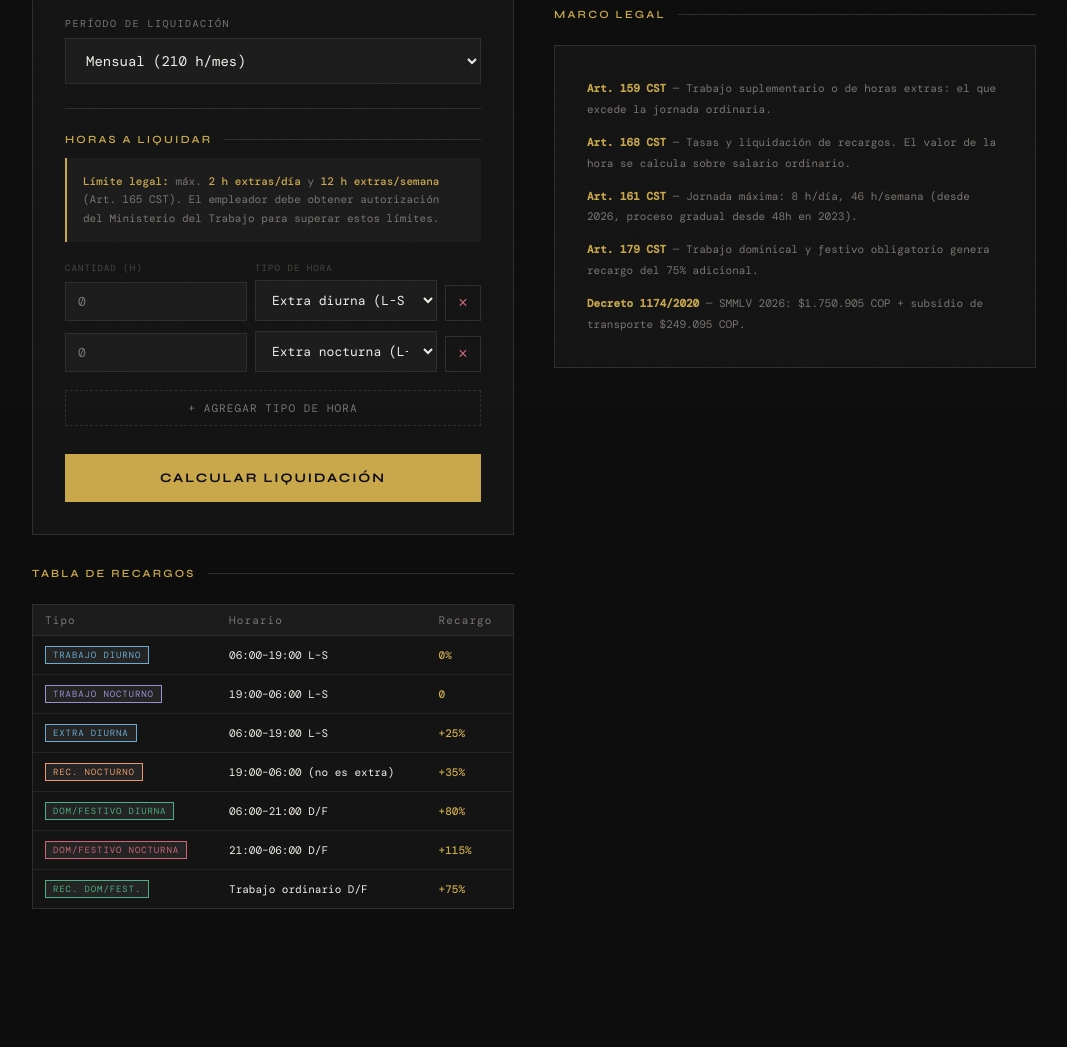
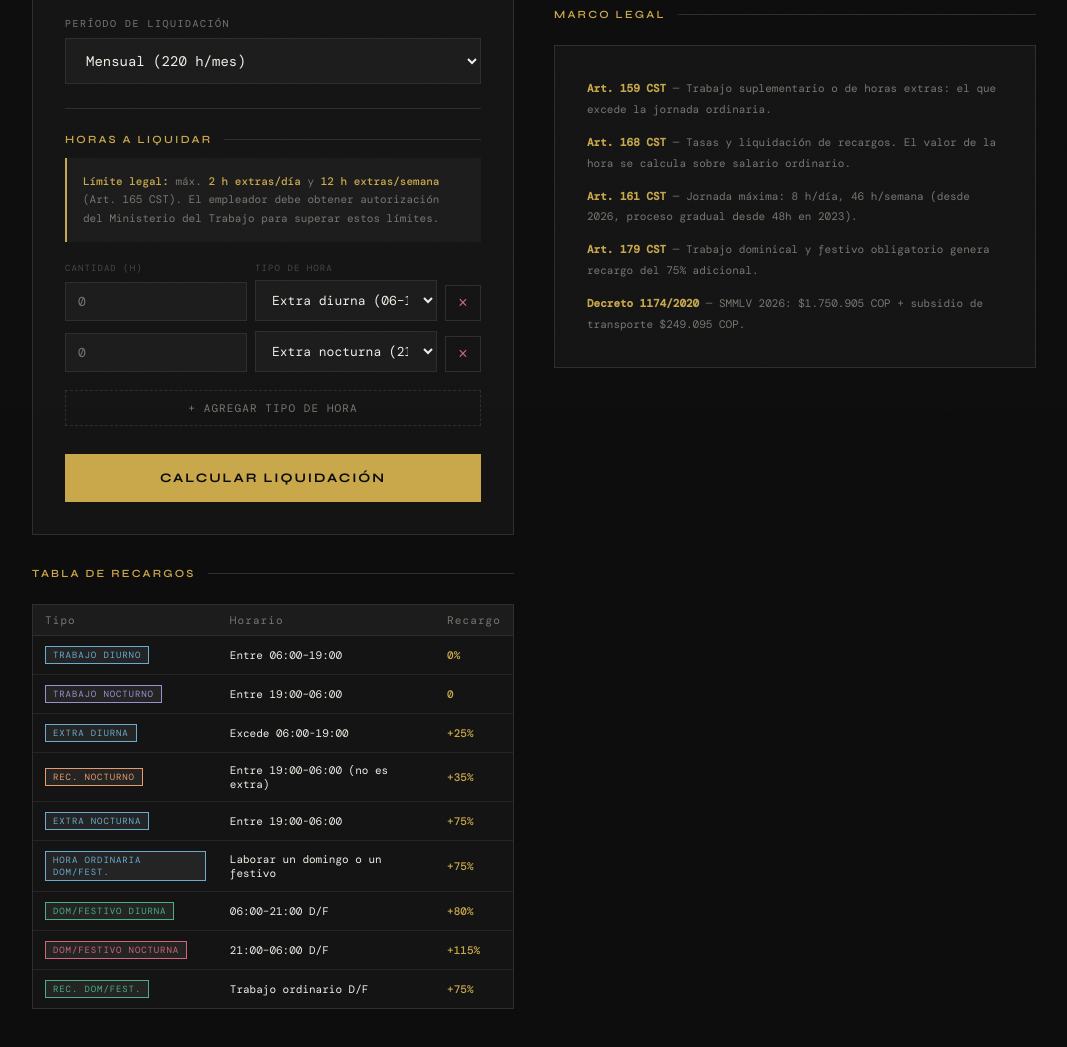
Before and after one commit to andresgalvis26/CalculadoraHorasExtras, a plain HTML site: page index.html in a window 1280 px wide. Shown: the part 389-1436 px from the top of the page, without its empty margins (106-1173 px from the left). Before the commit the page ends 1354 px from the top, so only its background shows below. Drawn offline with nearby package versions, Linux system fonts and the light colour scheme; a web font is replaced by a local one.

Commit message:
Update work hour configurations and legal references in index.html

```diff
--- a/index.html
+++ b/index.html
@@ -35,7 +35,7 @@
       <div class="field">
         <label>Período de liquidación</label>
         <select id="periodo">
-          <option value="mensual">Mensual (210 h/mes)</option>
+          <option value="mensual">Mensual (220 h/mes)</option>
           <option value="quincenal">Quincenal (120 h)</option>
           <option value="semanal">Semanal (42 h)</option>
         </select>
@@ -82,24 +82,35 @@
           <tbody>
             <tr>
               <td><span class="badge-tipo diurna">Trabajo Diurno</span></td>
-              <td>06:00–19:00 L–S</td>
+              <td>Entre 06:00–19:00</td>
               <td class="pct">0%</td>
             </tr>
             <tr>
               <td><span class="badge-tipo nocturna">Trabajo Nocturno</span></td>
-              <td>19:00–06:00 L–S</td>
+              <td>Entre 19:00–06:00</td>
               <td class="pct">0</td>
             </tr>
             <tr>
               <td><span class="badge-tipo diurna">Extra Diurna</span></td>
-              <td>06:00–19:00 L–S</td>
+              <td>Excede 06:00-19:00</td>
               <td class="pct">+25%</td>
             </tr>
             <tr>
               <td><span class="badge-tipo" style="border-color:#E89A6A;color:#E89A6A;">Rec. Nocturno</span></td>
-              <td>19:00–06:00 (no es extra)</td>
+              <td>Entre 19:00–06:00 (no es extra)</td>
               <td class="pct">+35%</td>
             </tr>
+            <tr>
+              <td><span class="badge-tipo diurna">Extra Nocturna</span></td>
+              <td>Entre 19:00-06:00</td>
+              <td class="pct">+75%</td>
+            </tr>
+            <tr>
+              <td><span class="badge-tipo diurna">Hora ordinaria Dom/Fest.</span></td>
+              <td>Laborar un domingo o un festivo </td>
+              <td class="pct">+75%</td>
+            </tr>
+
             <tr>
               <td><span class="badge-tipo dominical">Dom/Festivo diurna</span></td>
               <td>06:00–21:00 D/F</td>
@@ -158,12 +169,13 @@
   const MAX_EXTRAS_DIA = 2;
 
   const TIPOS_HORA = [
-    { value: 'ed',   label: 'Extra diurna (L-S 06–19)',          recargo: 0.25 },
-    { value: 'rn',   label: 'Recargo nocturno (no extra, L–S (19-06))',   recargo: 0.35 },
-    { value: 'en',   label: 'Extra nocturna (L–S 21–06)',         recargo: 0.75 },
-    { value: 'edf',  label: 'Extra Dom/Fest. diurna (06–21)',     recargo: 0.80 },
-    { value: 'enf',  label: 'Extra Dom/Fest. nocturna (21–06)',   recargo: 1.15 },
-    { value: 'rdf',  label: 'Recargo Dom/Fest. (hora ordinaria)', recargo: 0.75 },
+    { value: 'ed',   label: 'Extra diurna (06–19)',          recargo: 0.25 },
+    { value: 'rn',   label: 'Recargo nocturno (NO extra, [19-06])',   recargo: 0.35 },
+    { value: 'en',   label: 'Extra nocturna (21–06)',             recargo: 0.75 },
+    { value: 'odf',  label: 'Hora ordinaria Dom/Fest.',         recargo: 0.80 },
+    { value: 'edf',  label: 'Extra diurna Dom/Fest. (06–21)',     recargo: 1.05 },
+    { value: 'enf',  label: 'Hora nocturna Dom/Fest. (21–06)',   recargo: 1.15 },
+    { value: 'rdf',  label: 'Extra noctura Dom/Fest.',            recargo: 1.55 },
   ];
 
   // ─── SMMLV REF ───
```
